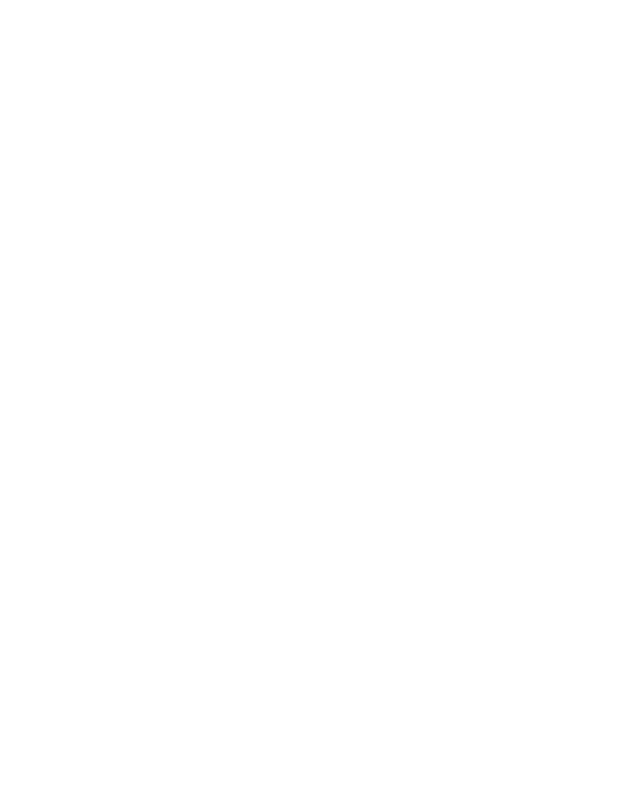
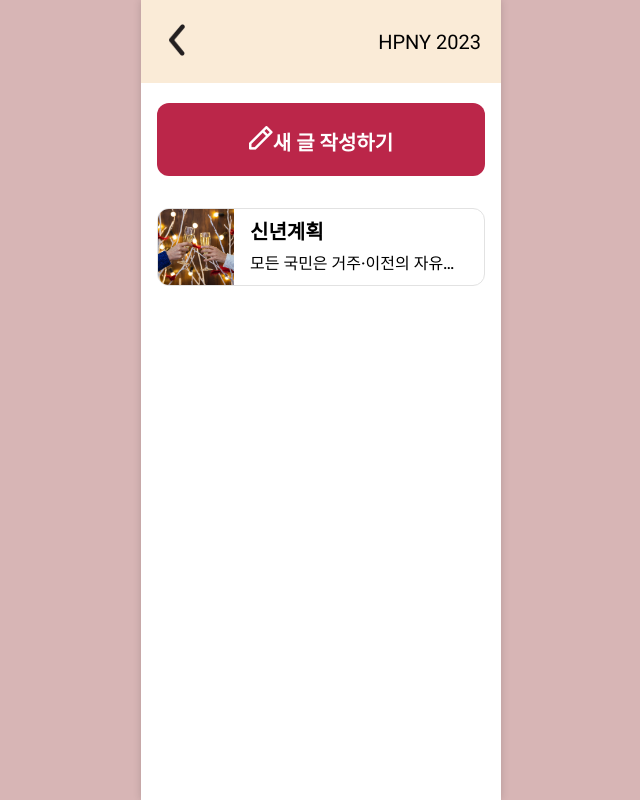
Before and after one commit to DADA6041/HPNY2023, a website: page hpnyfe/index.html in a window 1280 px wide. Shown: the whole page, without its empty margins (319-959 px from the left). Drawn offline with Linux system fonts and the light colour scheme.

Commit message:
:art: main페이지 스타일링

```diff
--- a/hpnyfe/index.html
+++ b/hpnyfe/index.html
@@ -8,7 +8,29 @@
     <link rel="stylesheet" href="./static/css/index.css">
 </head>
 <body>
-
+    <div class="root">
+        <header class="top-bar">
+            <button type="button" class="go-back">
+                <img src="./static/images/back_icon.png" alt="뒤로가기">
+            </button>
+            <h1>HPNY 2023</h1>
+        </header>
+        <section class="cont-main">
+            <a href="" class="btn-new-post">새 글 작성하기</a>
+            <ul>
+                <li>
+                    <a href="">
+                        <img class="thumbnail" src="./static/images/test.png" alt="">
+                        <div class="txt-contents">
+                            <h2>신년계획</h2>
+                            <p>모든 국민은 거주·이전의 자유를 가진다. 대통령의 선거에 관한 사항은 법률로 정한다.</p>
+                        </div>
+                    </a>
+                </li>
+            </ul>
+        </section>
+    </div>
+    <!-- <div id="root"></div> -->
     <script type="module" src="./static/js/index.js"></script>
 </body>
 </html>
--- a/hpnyfe/static/css/index.css
+++ b/hpnyfe/static/css/index.css
@@ -0,0 +1,142 @@
+@import url('https://fonts.googleapis.com/css2?family=Roboto:wght@400;500;700&display=swap');
+
+/* reset */
+:root {
+    font-size: 20px;
+    font-family: "Roboto";
+    font-weight: 400;
+}
+
+* {
+    box-sizing: border-box;
+    padding: 0;
+    margin: 0;
+}
+
+body {
+    background-color: #d7b5b5;
+}
+
+button {
+    cursor: pointer;
+    border: none;
+    background-color: transparent;
+}
+
+ul {
+    list-style: none;
+}
+
+h1,
+h2,
+p {
+    font-size: 100%;
+    font: inherit;
+    vertical-align: baseline;
+}
+
+a {
+    color: inherit;
+    text-decoration: none;
+}
+
+/* layout */
+
+.root {
+    max-width: 360px;
+    margin: 0 auto;
+    background-color: #fff;
+    height: 100vh;
+    box-shadow: rgb(0 0 0 / 16%) 0px 0px 8px;
+}
+
+.root .cont-main {
+    padding: 20px 16px;
+    height: calc(100% - 83px);
+    overflow-y: auto;
+}
+
+.root .top-bar {
+    height: 83px;
+    display: flex;
+    justify-content: space-between;
+    align-items: center;
+    padding: 14px 20px 14px 8px;
+    background-color: antiquewhite;
+}
+
+.top-bar .go-back {
+    width: 55px;
+    height: 55px;
+}
+
+.top-bar .go-back img {
+    width: 16px;
+    height: 32px;
+}
+
+.btn-new-post {
+    display: block;
+    background-color: #BB2649;
+    color: #fff;
+    font-weight: 700;
+    padding: 23px 0;
+    border-radius: 12px;
+    text-align: center;
+    line-height: 20px;
+    margin-bottom: 32px;
+}
+
+.btn-new-post::before {
+    content: "";
+    display: inline-block;
+    width: 24px;
+    height: 24px;
+    margin: 0 auto;
+    background-image: url("../images/write_icon.png");
+    background-repeat: no-repeat;
+    background-size: contain;
+}
+
+.root ul li {
+    border: 1.5px solid #E2E2E2;
+    border-radius: 12px;
+    overflow: hidden;
+}
+
+
+.root ul li a {
+    display: flex;
+    justify-content: space-between;
+    gap: 16px;
+}
+
+.root ul li+li {
+    margin-top: 24px;
+}
+
+ul li .thumbnail {
+    width: 76px;
+    height: 76px;
+    object-fit: cover;
+}
+
+.txt-contents {
+    padding: 12px 23px 12px 0;
+    overflow: hidden;
+}
+
+.txt-contents h2{
+    margin-bottom: 10px;
+    line-height: 23px;
+    font-weight: 700;
+}
+
+.txt-contents p {
+    font-size: 16px;
+    line-height: 19px;
+    font-weight: 500;
+    white-space: nowrap;
+    overflow: hidden;
+    text-overflow: ellipsis;
+}
```
Also changed, not shown: hpnyfe/static/images/test.png (added).
